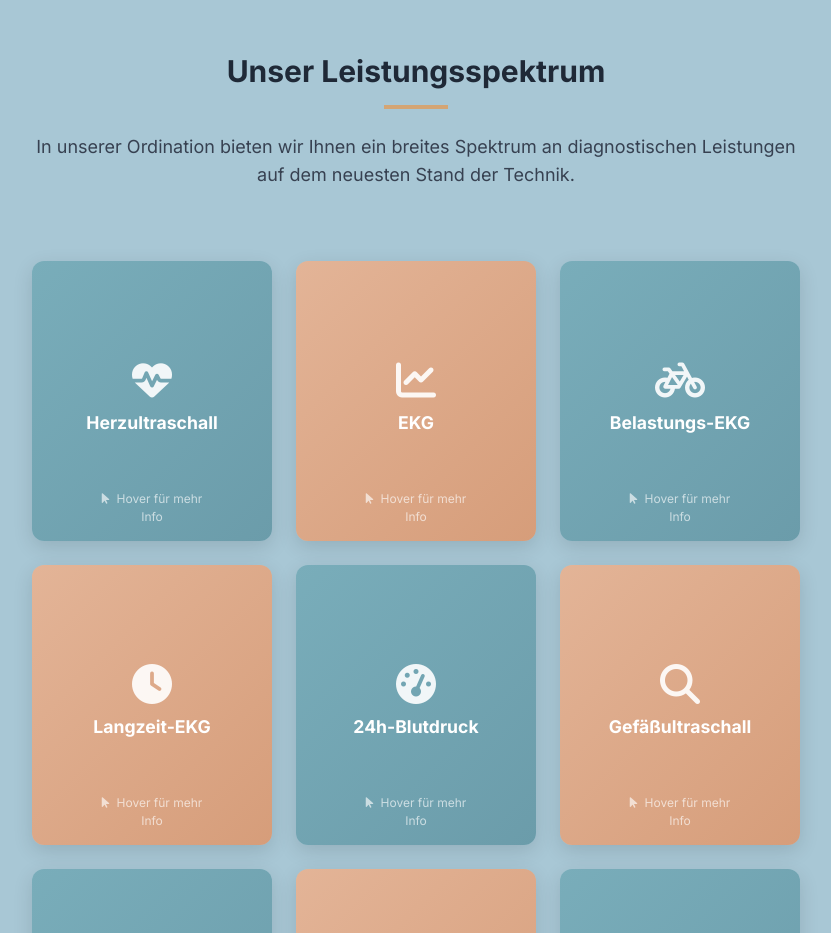
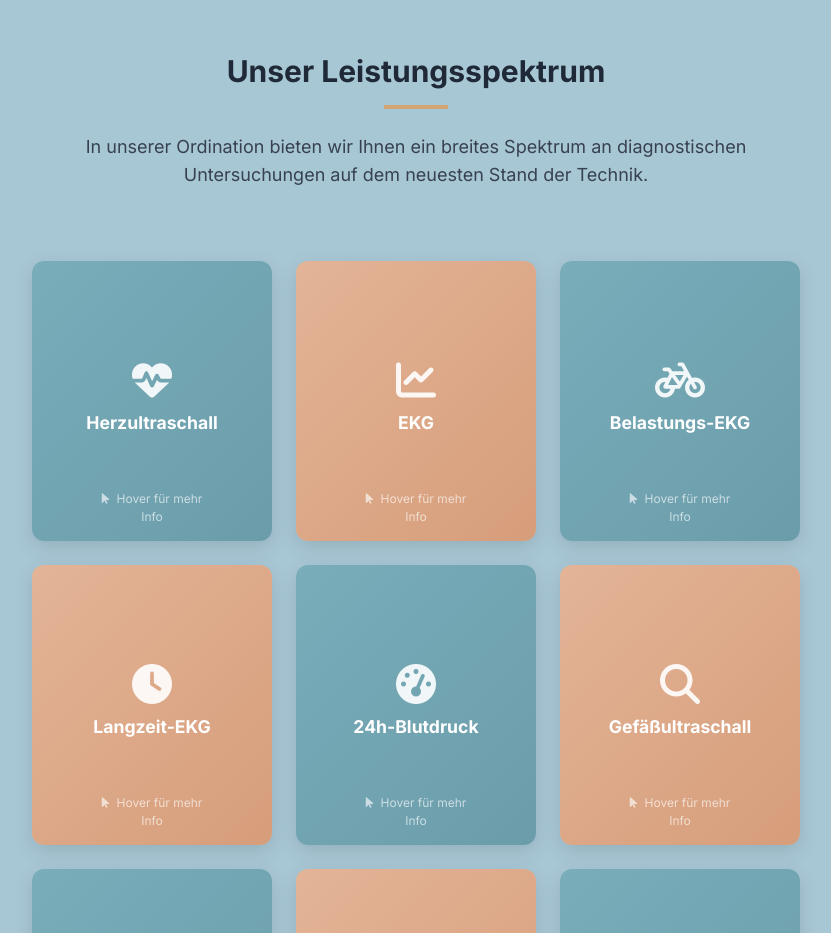
Before and after one commit to gunzi83/imed-professionelle-website, a website: page index.html in a window 1280 px wide. Shown: the part 2964-3897 px from the top of the page, without its empty margins (224-1055 px from the left). Drawn offline with nearby package versions, Linux system fonts and the light colour scheme.

Commit message:
Content: Replace 'Leistungen' with 'Untersuchungen' in services section
- Updated services section description text
- Changed 'diagnostischen Leistungen' to 'diagnostischen Untersuchungen'
- More specific and medically accurate terminology
- Better reflects the nature of diagnostic examinations offered

```diff
--- a/index.html
+++ b/index.html
@@ -766,7 +766,7 @@
                 <div class="w-16 h-1 mx-auto mb-6 bg-warning"></div>
                 <p class="text-lg max-w-3xl mx-auto text-gray-700">
                     In unserer Ordination bieten wir Ihnen ein breites Spektrum an diagnostischen
-                    Leistungen auf dem neuesten Stand der Technik.
+                    Untersuchungen auf dem neuesten Stand der Technik.
                 </p>
             </div>
 
```
